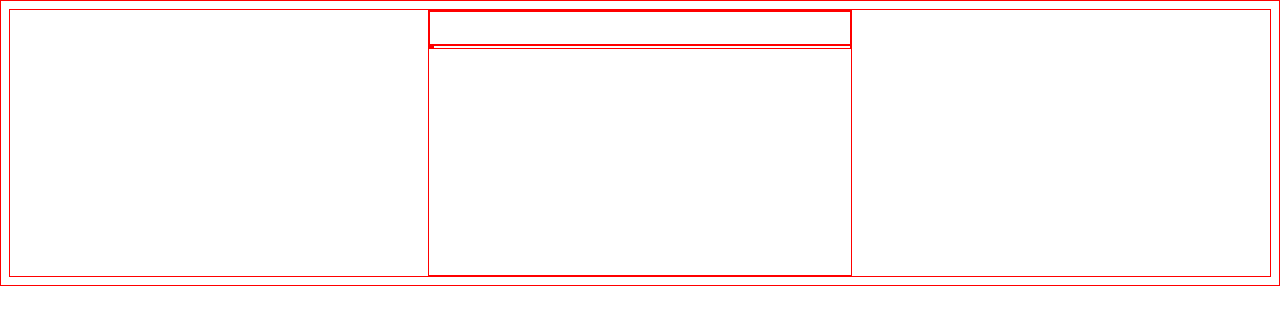
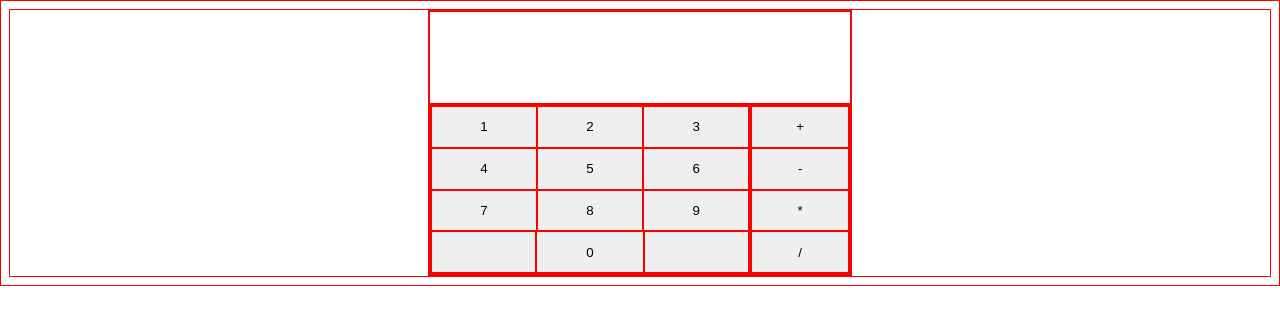
Before and after one commit to TubaSpinach/Calc, a plain HTML site: page index.html in a window 1280 px wide. Drawn offline with Linux system fonts and the light colour scheme.

Commit message:
feat: add all buttons with event listeners

```diff
--- a/script.js
+++ b/script.js
@@ -0,0 +1,42 @@
+let numKeys = document.querySelector(".numbers");
+let opsKeys = document.querySelector(".operations");
+let buttArray = []
+let opsArray = []
+
+/*create num buttons*/
+for(let i=0; i<12; i++){
+    buttArray.push(document.createElement('button'));
+    buttArray[i].textContent = String(i+1);
+
+    if(i==9 || i==11){
+        buttArray[i].textContent = "";
+    } else if(i==10){
+        buttArray[i].textContent = "0";
+    }
+
+    if(i<=8 || i==10){
+        buttArray[i].addEventListener('click', () => {
+            add_to_output(buttArray[i].textContent);
+        }
+        );
+    }
+
+
+    numKeys.appendChild(buttArray[i]);
+};
+
+/*create operation buttons*/
+let operationSymbols = {plus: "+",minus: "-",multiply:"*",divide:"/"};
+for(op in operationSymbols){
+    let currentButt = document.createElement('button');
+    opsArray.push(currentButt);
+
+    currentButt.textContent = operationSymbols[op];
+    currentButt.addEventListener('click',() => {
+        op_to_output(operationSymbols[op]);
+    }
+    );
+
+    opsKeys.appendChild(currentButt);
+
+};
--- a/style.css
+++ b/style.css
@@ -1,5 +1,6 @@
 * {
     border: 1px solid red;
+    flex: auto;
 }
 
 body {
@@ -18,8 +19,25 @@ body {
 
 .buttons {
     display: flex;
+    justify-content: space-around;
 
+}
 
+.numbers {
+    display: flex;
+    flex-direction: row;
+    flex-wrap: wrap;
+    flex: auto;
+}
+
+.operations {
+    display: flex;
+    flex-direction: column;
+
+}
+.numbers button {
+    min-width: 33%;
+    min-height: 25%;
 }
 
 .output {
```
